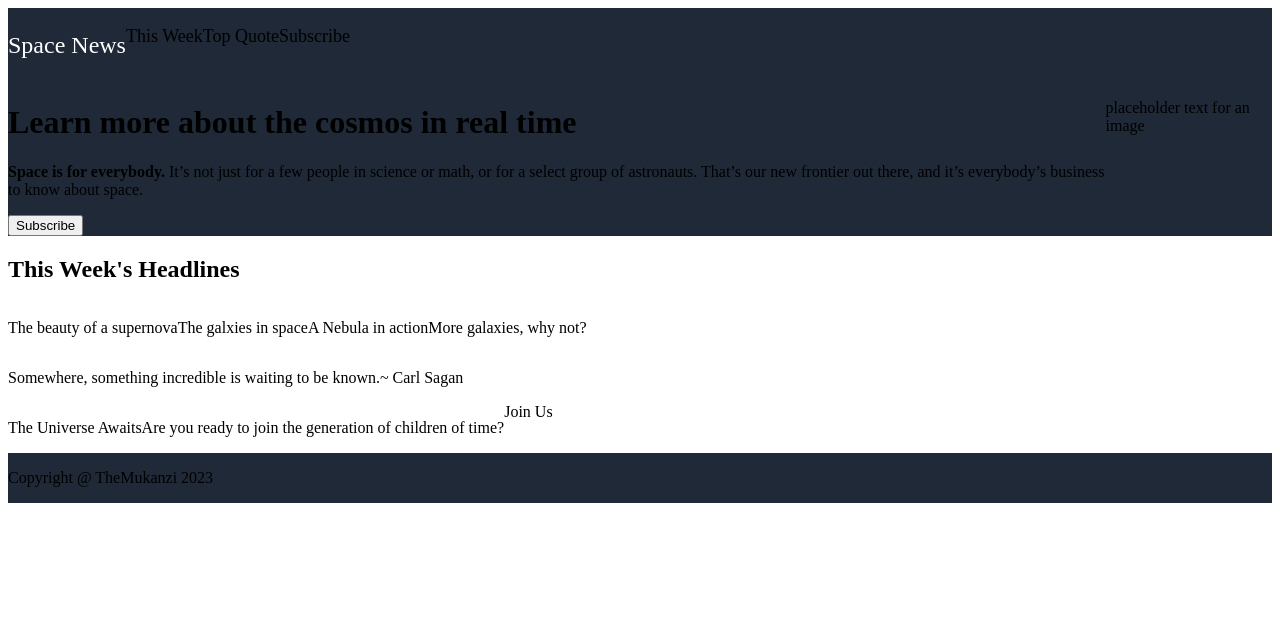
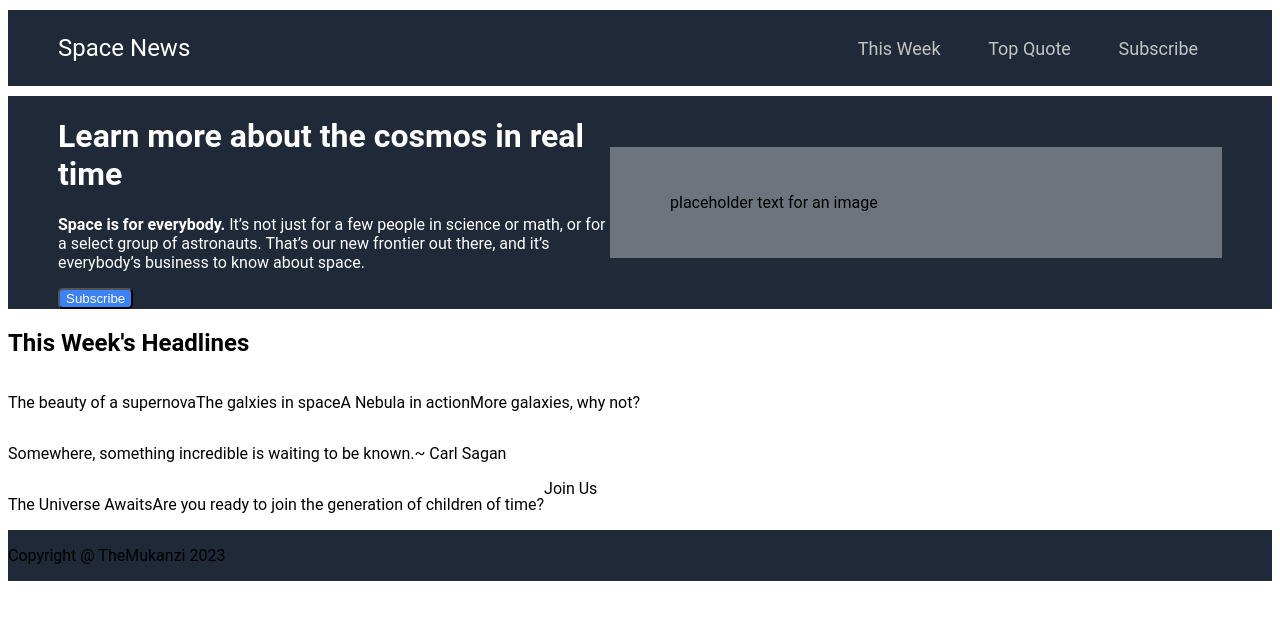
Before and after one commit to mukanzii/landing-page, a plain HTML site: page index.html in a window 1280 px wide. Drawn offline with Linux system fonts and the light colour scheme.

Commit message:
Edit style.css

```diff
--- a/style.css
+++ b/style.css
@@ -1,6 +1,11 @@
-/* Global & mixed values */
+body {
+    font-family: Roboto, sans-serif;
+}
+
 .header,
+.header-bg,
 .landing,
+.landing-bg,
 .footer {
     background-color: #1f2937;
 }
@@ -15,10 +20,43 @@
     display: flex;
 }
 
+.header {
+    margin: 10px 50px 10px 50px;
+}
+
 .logo-name {
+    flex: 2;
     font-size: 24px;
     color: white
 }
+
 .header-links {
+    flex: 1;
     font-size: 18px;
+    align-items: center;
+    justify-content: space-around;
+    color: rgb(196, 196, 196);
 }
+
+.landing {
+    margin: 10px 50px 10px 50px;
+    align-items: center;
+    justify-content: center;
+}
+
+.header-info {
+    flex: 1;
+    color: white;
+}
+
+.header-image {
+    flex: 1;
+    background-color: #6d747d;
+    padding: 30px 0px 30px 60px;
+}
+
+.button-1 {
+    background-color: #3b82f6;
+    color: white;
+    border-radius: 5px;
+}
```
